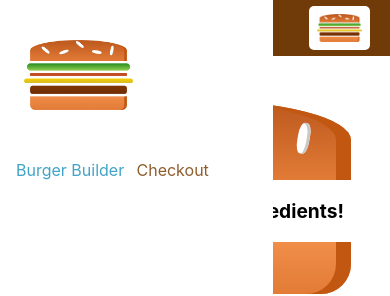
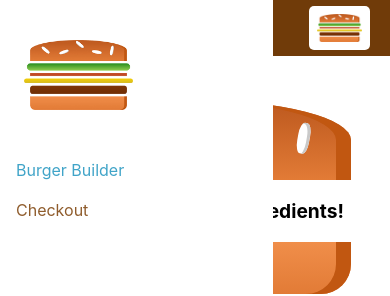
Before and after one commit to MOray-18/my-burger, a React (Create React App) app: page / in a window 390 px wide. Shown: the top 296 px of the page. Built offline with nearby package versions, Linux system fonts and the light colour scheme.

Commit message:
add media query for desktop

```diff
--- a/src/components/Navigation/NavigationItems/NavigationItems.module.css
+++ b/src/components/Navigation/NavigationItems/NavigationItems.module.css
@@ -3,6 +3,13 @@
   padding: 0;
   list-style: none;
   display: flex;
+  flex-direction: column;
   align-items: center;
   height: 100%;
 }
+
+@media (min-width: 500px) {
+  .NavigationItems {
+    flex-direction: row;
+  }
+}
```
